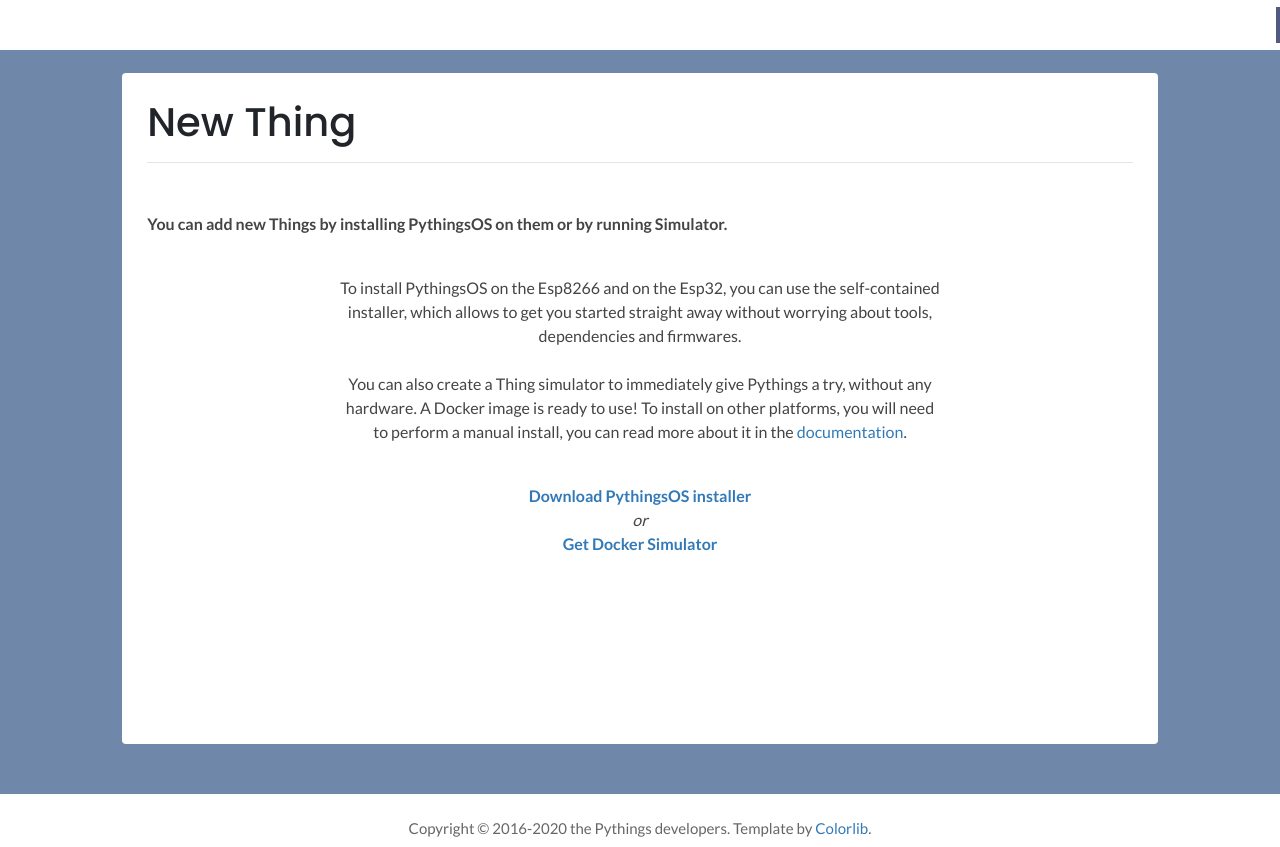
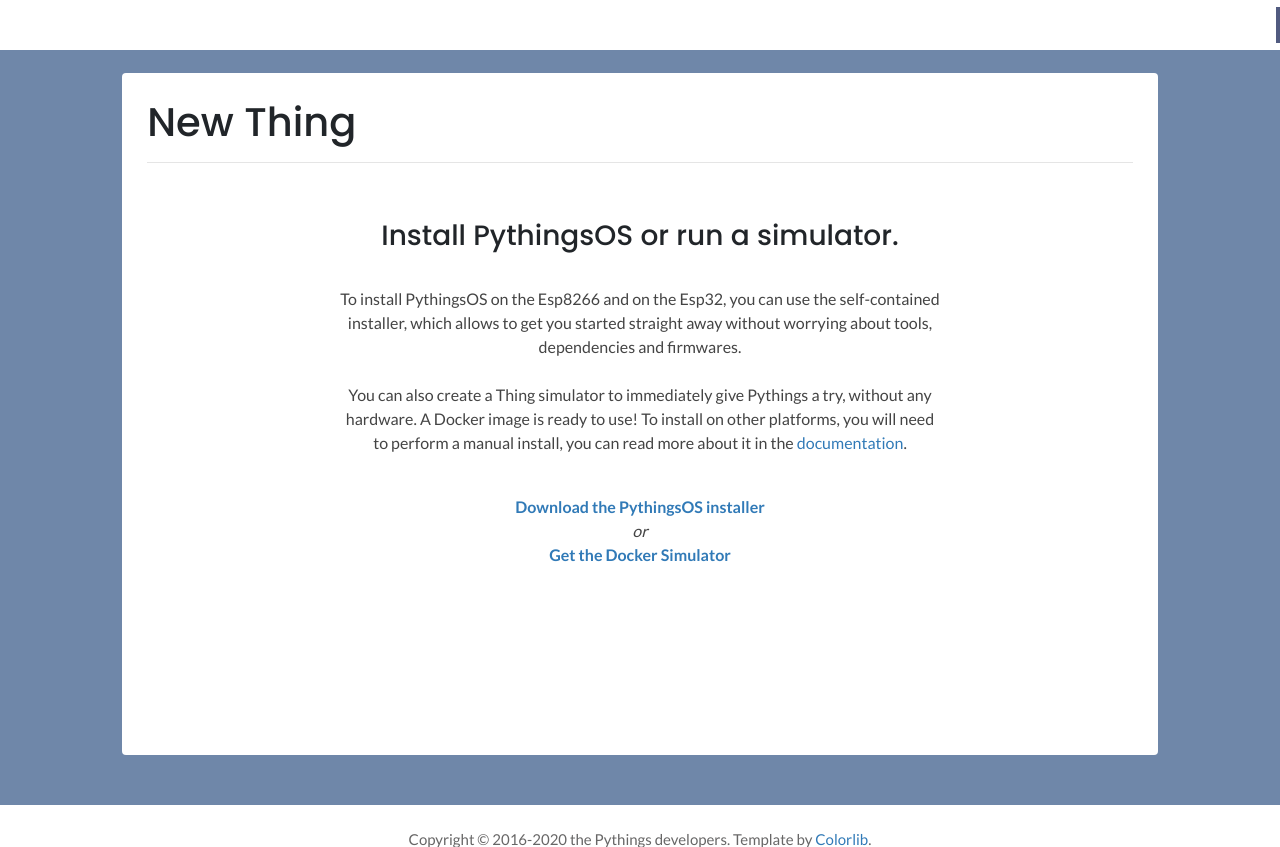
Before and after one commit to pythings/PythingsCloud, a Django app: template services/cloud/code/backend/pythings_app/templates/new_thing.html in a window 1280 px wide. Shown: the top 847 px of the page. Run offline with Django 3.2, Linux system fonts and the light colour scheme; the template is opened without the code that fills it, so the values that code supplies are empty; some libraries are stand-ins or nearby versions; some web fonts are replaced.

Commit message:
Improved new App and new Thing pages.

```diff
--- a/services/cloud/code/backend/pythings_app/templates/new_app.html
+++ b/services/cloud/code/backend/pythings_app/templates/new_app.html
@@ -15,10 +15,12 @@
                                 <br/>
 
                                 {% if not data.app_name %}
+                                <div style="text-align: center">
+                                <h3>Choose your new App name and set its base settings.</h3>
                                 <p style="margin-top:10px; margin-bottom:0px">
-                                <b>Choose your new App name and set its base settings.</b><br/><br/>You can learn more, including how to install PythingsOS and this App on your devices, in the <a href="/documentation/">documentation</a>.<br/><br/>
+You can learn more, including how to install PythingsOS and this App on your devices, in the <a href="/documentation/">documentation</a>.<br/><br/>
                                 </p>
-                                <div style="text-align: center">
+
                                 <form action="/new_app/" method="POST">
                                 <div style="margin: 0 auto; display:inline-block">
                                 <div style="text-align: left">
--- a/services/cloud/code/backend/pythings_app/templates/new_thing.html
+++ b/services/cloud/code/backend/pythings_app/templates/new_thing.html
@@ -11,23 +11,17 @@
 
                                 <h1>New Thing</h1>
                                 <hr>
-                                <br />
-
-                                <p style="margin-top:10px; margin-bottom:20px">
-                                <b>You can add new Things by installing PythingsOS on them or by running Simulator.</b>
-                                </p>
 
                                 <div style="text-align: center">
                                 <div style="margin: 20px auto; display:inline-block; max-width:600px">
-
-
-                                <p style="margin-top:0px;">To install PythingsOS on the Esp8266 and on the Esp32, you can use the self-contained installer, which allows to get you started straight away without worrying about tools, dependencies and firmwares.<br/><br/>
+                                <h3>Install PythingsOS or run a simulator.</h3>
+                                <p style="margin-top:0px;"><br/>To install PythingsOS on the Esp8266 and on the Esp32, you can use the self-contained installer, which allows to get you started straight away without worrying about tools, dependencies and firmwares.<br/><br/>
 
                                 You can also create a Thing simulator to immediately give Pythings a try, without any hardware. A Docker image is ready to use! To install on other platforms, you will need to perform a manual install, you can read more about it in the <a href="/documentation">documentation</a>.</p>
 
                                 <p style="margin-top:40px; text-align:center">
-                                <a href="https://pythings.io/static/PythingsOS/installer/PythingsOS_v1.1.0_installer.zip"><b>Download PythingsOS installer</b></a><br/><i>or</i><br/>
-                                <a href="https://hub.docker.com/r/pythings/simulator"><b>Get Docker Simulator</b></a>
+                                <a href="https://pythings.io/static/PythingsOS/installer/PythingsOS_v1.1.0_installer.zip"><b>Download the PythingsOS installer</b></a><br/><i>or</i><br/>
+                                <a href="https://hub.docker.com/r/pythings/simulator"><b>Get the Docker Simulator</b></a>
 
                                 </p>
 
```
